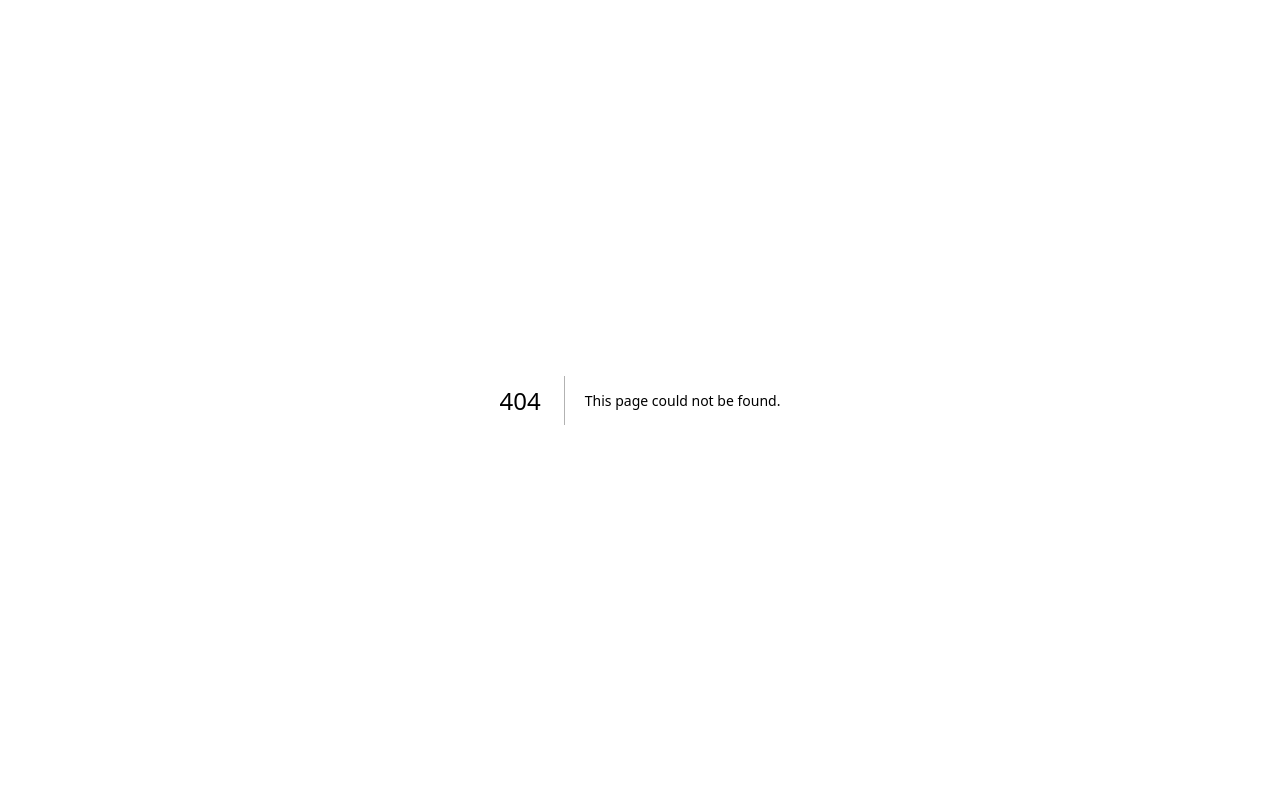
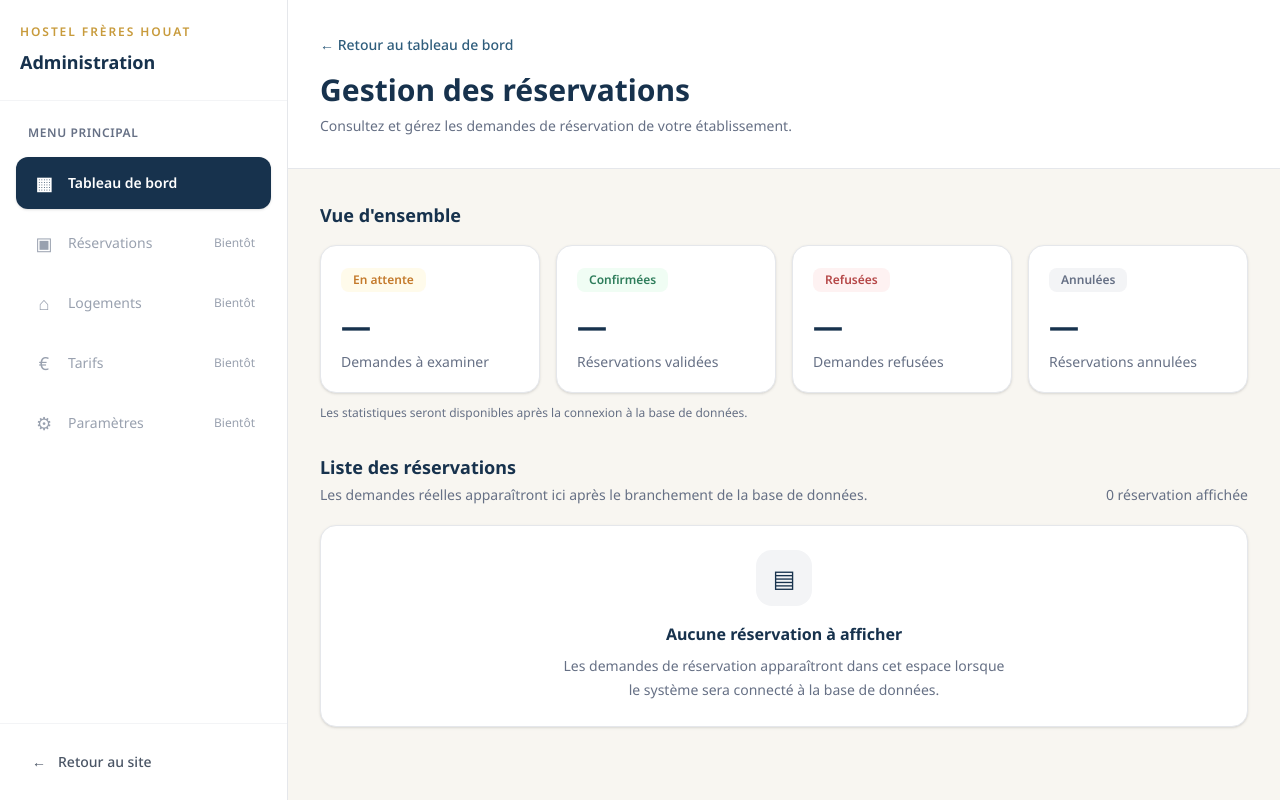
Before and after one commit to LenouarMiloud/hostel-freres-houat, a Next.js app: page /admin/bookings in a window 1280 px wide. Before the commit this address had no page. Built offline with nearby package versions, Linux system fonts and the light colour scheme.

Commit message:
feat:Add admin bookings management page

```diff
--- /dev/null
+++ b/src/app/admin/bookings/page.tsx
@@ -0,0 +1,134 @@
+import AdminSidebar from "../components/AdminSidebar";
+
+const bookingStatuses = [
+  {
+    label: "En attente",
+    description: "Demandes à examiner",
+    color: "text-warning",
+    bg: "bg-amber-50",
+  },
+  {
+    label: "Confirmées",
+    description: "Réservations validées",
+    color: "text-success",
+    bg: "bg-green-50",
+  },
+  {
+    label: "Refusées",
+    description: "Demandes refusées",
+    color: "text-error",
+    bg: "bg-red-50",
+  },
+  {
+    label: "Annulées",
+    description: "Réservations annulées",
+    color: "text-muted",
+    bg: "bg-gray-100",
+  },
+];
+
+export default function AdminBookingsPage() {
+  return (
+    <main className="min-h-screen bg-background lg:pl-72">
+      <AdminSidebar />
+
+      <div className="min-h-screen">
+        <header className="border-b border-gray-200 bg-white px-5 py-8 sm:px-8">
+          <div className="mx-auto max-w-7xl">
+            <a
+              href="/admin"
+              className="text-sm font-medium text-secondary hover:text-primary"
+            >
+              ← Retour au tableau de bord
+            </a>
+
+            <h1 className="mt-4 text-2xl font-bold text-primary sm:text-3xl">
+              Gestion des réservations
+            </h1>
+
+            <p className="mt-2 text-sm text-muted">
+              Consultez et gérez les demandes de réservation de votre établissement.
+            </p>
+          </div>
+        </header>
+
+        <div className="mx-auto max-w-7xl space-y-8 px-5 py-8 sm:px-8">
+          <section aria-labelledby="booking-stats-heading">
+            <h2
+              id="booking-stats-heading"
+              className="mb-4 text-lg font-bold text-primary"
+            >
+              Vue d'ensemble
+            </h2>
+
+            <div className="grid grid-cols-1 gap-4 sm:grid-cols-2 xl:grid-cols-4">
+              {bookingStatuses.map((status) => (
+                <article
+                  key={status.label}
+                  className="rounded-2xl border border-gray-200 bg-white p-5 shadow-sm"
+                >
+                  <div
+                    className={`inline-flex rounded-lg px-3 py-1 text-xs font-semibold ${status.color} ${status.bg}`}
+                  >
+                    {status.label}
+                  </div>
+
+                  <p className="mt-4 text-3xl font-bold text-primary">
+                    —
+                  </p>
+
+                  <p className="mt-2 text-sm text-muted">
+                    {status.description}
+                  </p>
+                </article>
+              ))}
+            </div>
+
+            <p className="mt-3 text-xs text-muted">
+              Les statistiques seront disponibles après la connexion à la base de données.
+            </p>
+          </section>
+
+          <section aria-labelledby="booking-list-heading">
+            <div className="flex flex-col gap-2 sm:flex-row sm:items-end sm:justify-between">
+              <div>
+                <h2
+                  id="booking-list-heading"
+                  className="text-lg font-bold text-primary"
+                >
+                  Liste des réservations
+                </h2>
+
+                <p className="mt-1 text-sm text-muted">
+                  Les demandes réelles apparaîtront ici après le branchement de la base de données.
+                </p>
+              </div>
+
+              <span className="text-sm text-muted">
+                0 réservation affichée
+              </span>
+            </div>
+
+            <div className="mt-5 rounded-2xl border border-gray-200 bg-white p-6 text-center shadow-sm">
+              <div
+                aria-hidden="true"
+                className="mx-auto flex h-14 w-14 items-center justify-center rounded-2xl bg-gray-100 text-2xl text-primary"
+              >
+                ▤
+              </div>
+
+              <h3 className="mt-4 font-bold text-primary">
+                Aucune réservation à afficher
+              </h3>
+
+              <p className="mx-auto mt-2 max-w-md text-sm leading-6 text-muted">
+                Les demandes de réservation apparaîtront dans cet espace
+                lorsque le système sera connecté à la base de données.
+              </p>
+            </div>
+          </section>
+        </div>
+      </div>
+    </main>
+  );
+}
```
